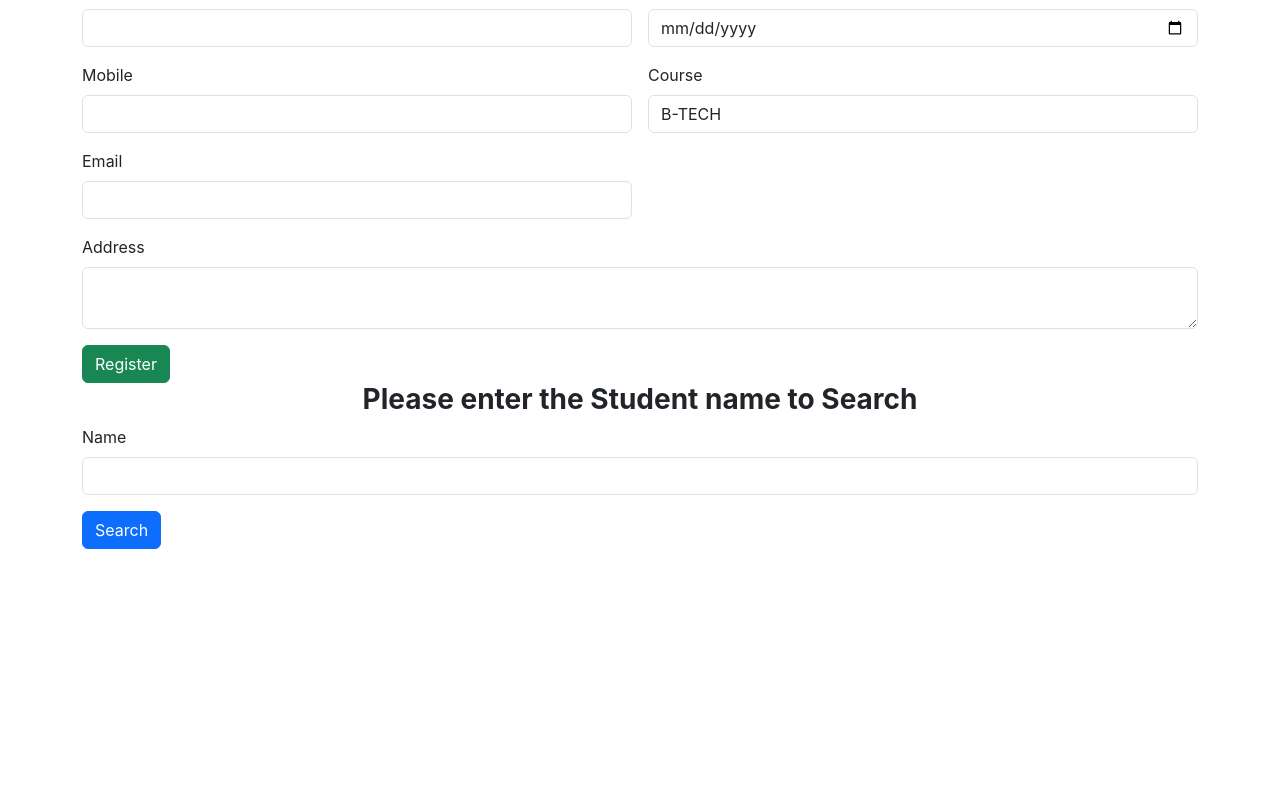
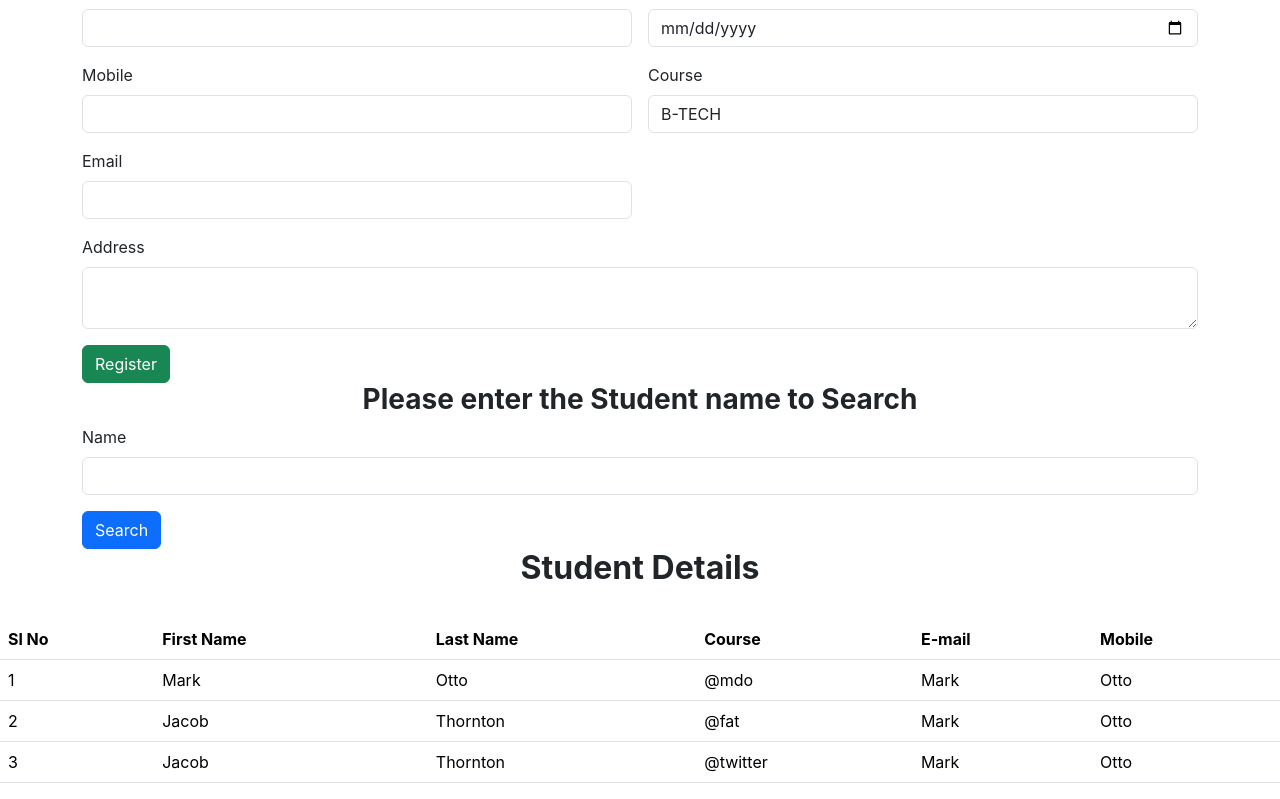
Before and after one commit to harianchery/Fisat-Student-App-React, a React (Create React App) app: page /view in a window 1280 px wide. Shown: the part 221-1020 px from the top of the page. Before the commit the page ends 800 px from the top, so only its background shows below. Built offline with nearby package versions, Linux system fonts and the light colour scheme.

Commit message:
View file created

```diff
--- a/src/App.js
+++ b/src/App.js
@@ -2,12 +2,14 @@ import logo from './logo.svg';
 import './App.css';
 import AddStudent from './components/AddStudent';
 import Search from './components/Search';
+import View from './components/View';
 
 function App() {
   return (
     <div >
       <AddStudent/>
       <Search/>
+      <View/>
     </div>
   );
 }
--- /dev/null
+++ b/src/components/View.jsx
@@ -0,0 +1,53 @@
+import React from 'react'
+
+const View = () => {
+    return (
+        <div>
+            <h2 align="center"><b>Student Details</b></h2>
+            <br></br>
+            <table class="table">
+                <thead>
+                    <tr>
+                        <th scope="col">Sl No</th>
+                        <th scope="col">First Name</th>
+                        <th scope="col">Last Name</th>
+                        <th scope="col">Course</th>
+                        <th scope="col">E-mail</th>
+                        <th scope="col">Mobile</th>
+                    </tr>
+                </thead>
+                <tbody>
+                    <tr>
+                        <td scope="row">1</td>
+                        <td>Mark</td>
+                        <td>Otto</td>
+                        <td>@mdo</td>
+                        <td>Mark</td>
+                        <td>Otto</td>
+
+                    </tr>
+                    <tr>
+                        <td scope="row">2</td>
+                        <td>Jacob</td>
+                        <td>Thornton</td>
+                        <td>@fat</td>
+                        <td>Mark</td>
+                        <td>Otto</td>
+
+                    </tr>
+                    <tr>
+                        <td scope="row">3</td>
+                        <td>Jacob</td>
+                        <td>Thornton</td>
+                        <td>@twitter</td>
+                        <td>Mark</td>
+                        <td>Otto</td>
+
+                    </tr>
+                </tbody>
+            </table>
+        </div>
+    )
+}
+
+export default View
```
